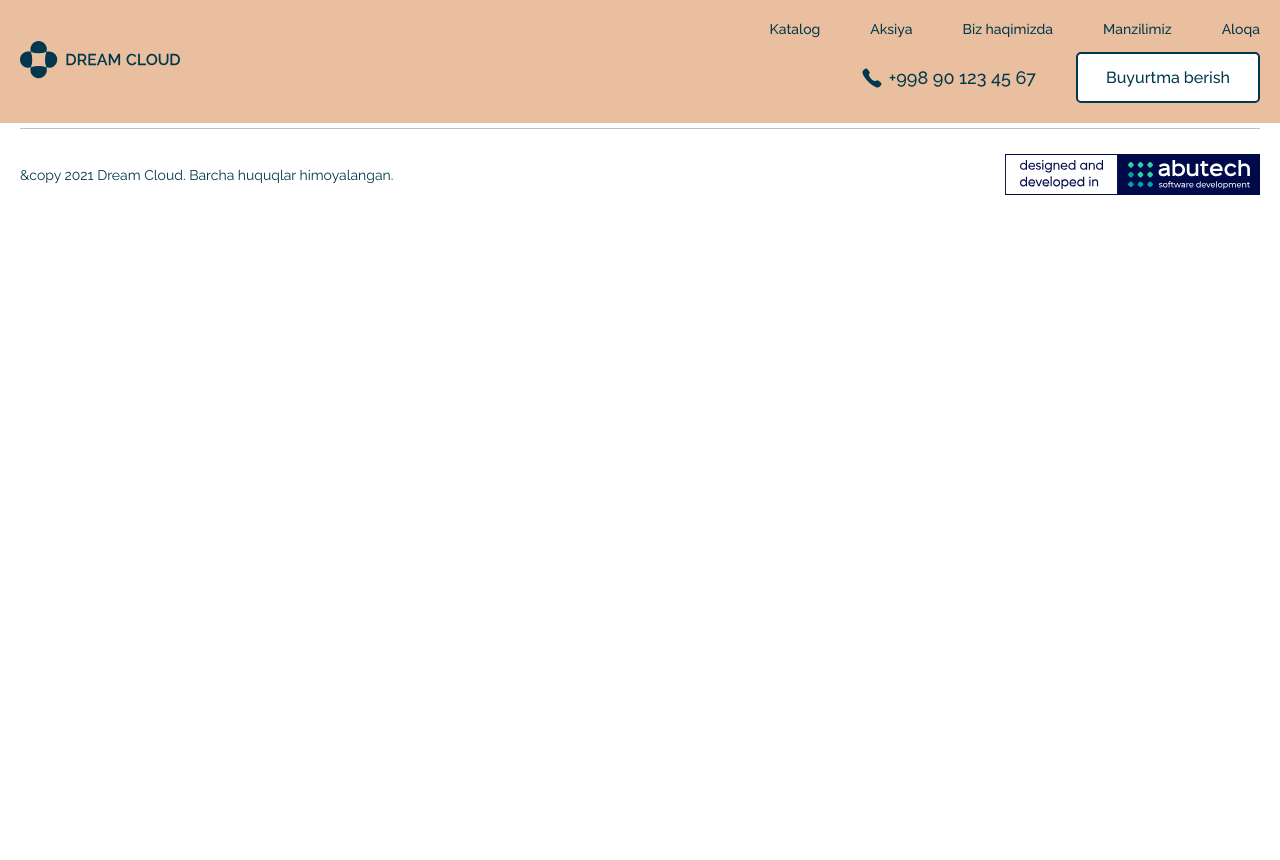
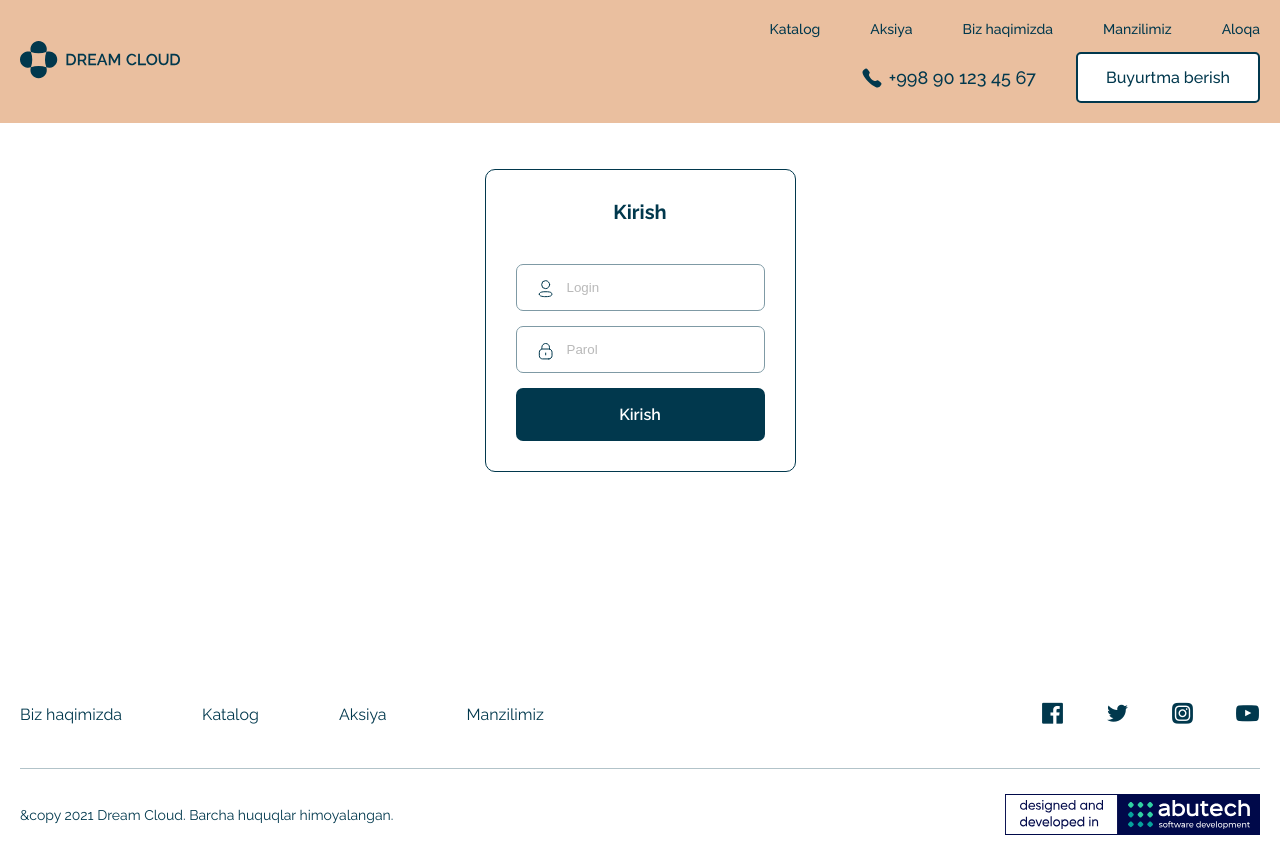
Before and after one commit to Safarmurod999/Dreamcloud, a React (Vite) app: page /login in a window 1280 px wide. Before the commit the page ends 800 px from the top, so only its background shows below. Built offline with nearby package versions, Linux system fonts and the light colour scheme.

Commit message:
some bugs fixed

```diff
--- a/src/App.jsx
+++ b/src/App.jsx
@@ -5,15 +5,17 @@ import Home from "./pages/Home/Home";
 import { Route, Routes } from "react-router-dom";
 import Navbar from "./components/Navbar/Navbar";
 import Footer from "./components/Footer/Footer";
+import Login from "./pages/Admin/Login/Login";
+import AdminPanel from "./pages/Admin/AdminPanel/AdminPanel";
 
 function App() {
-  const [count, setCount] = useState(0);
-
   return (
     <>
       <Navbar />
       <Routes>
         <Route path="/" element={<Home />} />
+        <Route path="/login" element={<Login />} />
+        {/* <Route path="/admin" element={<AdminPanel />} /> */}
       </Routes>
       <Footer />
     </>
--- a/src/components/Navbar/Navbar.jsx
+++ b/src/components/Navbar/Navbar.jsx
@@ -34,6 +34,9 @@ function Navbar() {
       };
     }
   }, [lastScrollY]);
+  const orderControl = () => {
+    document.querySelector(".order").style.display = "flex";
+  };
   return (
     <header>
       <nav className={`navbar ${!show && "shrink"}`}>
@@ -80,7 +83,7 @@ function Navbar() {
               <a href="tel:+998901234567">
                 <img src={call} alt="call" /> +998 90 123 45 67
               </a>
-              <button>Buyurtma berish</button>
+              <button onClick={()=>orderControl()}>Buyurtma berish</button>
             </div>
           </div>
         </div>
--- a/src/components/OrderModal/OrderModal.scss
+++ b/src/components/OrderModal/OrderModal.scss
@@ -7,8 +7,8 @@
   height: 100vh;
   background: #00000080;
   backdrop-filter: blur(10px);
-    display: none;
-//   display: flex;
+  display: none;
+  //   display: flex;
   align-items: center;
   justify-content: center;
   transition: 0.5s;
@@ -18,7 +18,9 @@
     border: 1px solid #c7dff5;
     background: #f6fbff;
     width: 440px;
-
+    @media screen and (max-width: 576px) {
+      padding: 15px;
+    }
     &--title {
       color: var(--primary-color, #01384d);
       font-family: "Raleway";
@@ -55,11 +57,14 @@
     }
     &--name {
       width: 100%;
+
       margin-bottom: 25px;
     }
     &--number {
-      padding-left: 0;
-      padding-right: 0;
+      display: flex;
+      align-items: center;
+      justify-content: center;
+      padding: 0;
       margin-bottom: 45px;
       span {
         font-family: "Raleway";
@@ -72,6 +77,7 @@
         color: var(--color-7);
       }
       input {
+        flex-grow: 1;
         height: 100%;
         padding: 0 20px;
         color: var(--primary-color, #01384d);
@@ -139,7 +145,7 @@
     border-radius: 5px;
     background: var(--primary-color, #01384d);
   }
-  &__close{
+  &__close {
     position: absolute;
     top: 16px;
     right: 16px;
--- a/src/database/products.jsx
+++ b/src/database/products.jsx
@@ -20,7 +20,7 @@ export const tabData = {
     {
       id: 2,
       category_id: 1,
-      name: "Lux Full Ortopet Korean",
+      name: "Ortopedik Eko matras",
       category: "Model C+",
       product_images: "/product/lux.png",
       weight: 70,
@@ -51,7 +51,7 @@ export const tabData = {
     {
       id: 4,
       category_id: 2,
-      name: "Lux Full Ortopet Korean",
+      name: "Ortopedik Eko matras",
       category: "Model B+",
       product_images: "/product/lux.png",
       weight: 70,
@@ -96,7 +96,7 @@ export const tabData = {
     {
       id: 7,
       category_id: 5,
-      name: "Lux Full Ortopet Korean",
+      name: "Ortopedik Eko matras",
       category: "Model D",
       product_images: "/product/lux.png",
       weight: 70,
--- /dev/null
+++ b/src/pages/Admin/AdminPanel/AdminPanel.jsx
@@ -0,0 +1,10 @@
+import "./AdminPanel.scss";
+
+
+function AdminPanel() {
+  return (
+    <div>AdminPanel</div>
+  )
+}
+
+export default AdminPanel
--- /dev/null
+++ b/src/pages/Admin/Login/Login.jsx
@@ -0,0 +1,40 @@
+import { Link, useNavigate } from "react-router-dom";
+import { postData } from "../../../utils/postData";
+import "./Login.scss";
+
+function Login() {
+  const postLogin = (e) => {
+    e.preventDefault();
+    const userName = document.querySelector("#login").value;
+    const password = document.querySelector("#password").value;
+    const newUser = {
+      userName,
+      password,
+    };
+    postData("admin/login", newUser);
+    console.log(newUser);
+    document.querySelector("#login").value = "";
+    document.querySelector("#password").value = "";
+  };
+  return (
+    <section className="login">
+      <form className="login__form">
+        <div className="login__form--title">Kirish</div>
+        <div className="login__form--name">
+          {" "}
+          <input type="text" placeholder="Login" id="login" />
+        </div>
+        <div className="login__form--password">
+          <input type="text" placeholder="Parol" id="password" />
+        </div>
+        <Link to={"/admin"}>
+          <button className="login__form--sign" onClick={(e) => postLogin(e)}>
+            Kirish
+          </button>
+        </Link>
+      </form>
+    </section>
+  );
+}
+
+export default Login;
--- /dev/null
+++ b/src/pages/Admin/Login/Login.scss
@@ -0,0 +1,70 @@
+.login {
+  width: 100%;
+  height: 80vh;
+  display: flex;
+  &__form {
+    max-width: 330px;
+    padding: 30px;
+    margin: auto auto;
+    border-radius: 10px;
+    border: 1px solid var(--primary-color, rgb(1, 56, 77, 0.3));
+    background: #fff;
+    &--title {
+      color: var(--primary-color, #01384d);
+      text-align: center;
+      font-family: "Raleway";
+      font-size: 20px;
+      font-style: normal;
+      font-weight: 700;
+      line-height: normal;
+      margin-bottom: 40px;
+    }
+    &--name,&--password{
+      position: relative;
+    }
+    input {
+      width: 100%;
+      padding: 15px 20px 15px 50px;
+      border-radius: 7px;
+      border: 1px solid var(--primary-color, #01384d);
+      opacity: 0.5;
+      background: var(--color-5);
+      margin-bottom: 15px;
+    }
+    &--name {
+      &::after {
+        position: absolute;
+        top: 15px;
+        left: 20px;
+        width: 20px;
+        height: 20px;
+        content: "";
+        background-image: url("../../../assets//icons//user.svg");
+      }
+    }
+    &--password {
+      &::after {
+        position: absolute;
+        top: 15px;
+        left: 20px;
+        width: 20px;
+        height: 20px;
+        content: "";
+        background-image: url("../../../assets//icons//lock.svg");
+      }
+    }
+    &--sign {
+      width: 100%;
+      padding: 17px;
+      border-radius: 7px;
+      background: var(--primary-color, #01384d);
+      color: var(--color-5);
+      text-align: center;
+      font-family: "Raleway";
+      font-size: 16px;
+      font-style: normal;
+      font-weight: 600;
+      line-height: normal;
+    }
+  }
+}
--- a/src/pages/Home/Home.jsx
+++ b/src/pages/Home/Home.jsx
@@ -49,7 +49,7 @@ function Home() {
   const contactPost = (e) => {
     e.preventDefault();
     let data = document.querySelector(".contact__input").value;
-    postData("contact", data);
+    postData("api/contact", data);
     data = "";
     console.log(data, "Posted");
   };
@@ -66,7 +66,7 @@ function Home() {
             <div className="home__left">
               <h1 className="home__title">Kechalari sokin dam oling</h1>
               <img className="home__main" src={bed} alt="bed" />
-              <Button title={"Kategoriyalar"} src={arrow} />
+            <a href="#catalog">  <Button title={"Kategoriyalar"} src={arrow} callback={()=>console.log('click')}/></a>
               <img src={range} alt="range" />
             </div>
             <div className="home__right"></div>
@@ -129,7 +129,7 @@ function Home() {
             <ul className="stock--list">
               {tabData.products.map((el) => {
                 if (el.new_cost) {
-                  return <ProductCard key={el.id} {...el} />;
+                  return <ProductCard key={el.id} {...el} orderControl={orderControl}/>;
                 }
               })}
             </ul>
--- a/src/utils/postData.jsx
+++ b/src/utils/postData.jsx
@@ -1,7 +1,7 @@
 import { BASE_URL } from "../const/const";
 export const postData = async (url, data) => {
     try {
-      fetch(`${BASE_URL}api/${url}`, {
+      fetch(`${BASE_URL}${url}`, {
         method: "post",
         headers: {
           Accept: "application/json",
```
Also changed, not shown: src/components/OrderModal/OrderModal.jsx (+39 -4 lines), src/components/ProductCard/ProductCard.jsx (+7 -2 lines), src/assets/icons/lock.svg (added), src/assets/icons/user.svg (added), src/pages/Admin/AdminPanel/AdminPanel.scss (added).
